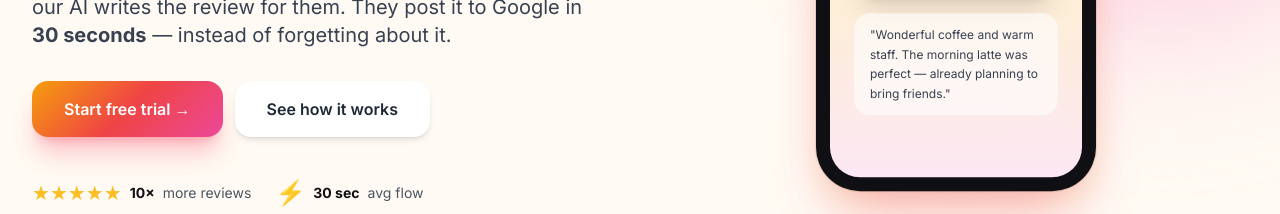
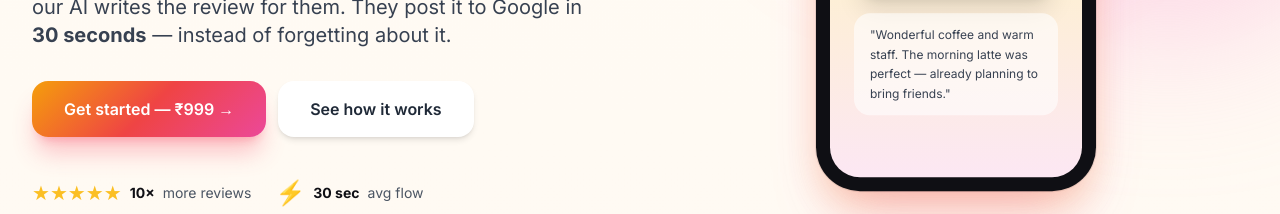
Before and after one commit to rohitppn/Starly, a plain HTML site: page index.html in a window 1280 px wide. Shown: the part 586-800 px from the top of the page. Drawn offline with nearby package versions, Linux system fonts and the light colour scheme.

Commit message:
Wire marketing CTAs to live signup flow
All three "Get started" / "Start free trial" buttons (nav, hero, final
CTA) now deep-link to the production app's signup page so visitors land
directly in the onboarding wizard instead of opening an email draft or
scrolling to an in-page form.

Also updates the copy from "Start free trial" to "Get started — ₹999"
to set price expectations upfront.

Co-Authored-By: Claude Opus 4.7 (1M context) <noreply@anthropic.com>

```diff
--- a/index.html
+++ b/index.html
@@ -169,7 +169,7 @@
       <a href="#pricing" class="hover:text-rose-600 transition">Pricing</a>
       <a href="#faq" class="hover:text-rose-600 transition">FAQ</a>
     </div>
-    <a href="#cta" class="gradient-bg text-white font-semibold px-5 py-2.5 rounded-xl shadow-lg shadow-rose-500/30 hover:shadow-xl hover:scale-[1.03] active:scale-95 transition-all text-sm">
+    <a href="https://ai-review-system-s34u.vercel.app/auth/signup" target="_blank" rel="noopener noreferrer" class="gradient-bg text-white font-semibold px-5 py-2.5 rounded-xl shadow-lg shadow-rose-500/30 hover:shadow-xl hover:scale-[1.03] active:scale-95 transition-all text-sm">
       Get started
     </a>
   </div>
@@ -196,8 +196,8 @@
         instead of forgetting about it.
       </p>
       <div class="flex flex-col sm:flex-row gap-3 reveal in">
-        <a href="#cta" class="gradient-bg text-white font-semibold px-8 py-4 rounded-2xl shadow-xl shadow-rose-500/30 hover:shadow-2xl hover:scale-[1.02] active:scale-95 transition-all text-center">
-          Start free trial →
+        <a href="https://ai-review-system-s34u.vercel.app/auth/signup" target="_blank" rel="noopener noreferrer" class="gradient-bg text-white font-semibold px-8 py-4 rounded-2xl shadow-xl shadow-rose-500/30 hover:shadow-2xl hover:scale-[1.02] active:scale-95 transition-all text-center">
+          Get started — ₹999 →
         </a>
         <a href="#how" class="bg-white text-gray-800 font-semibold px-8 py-4 rounded-2xl shadow-md hover:shadow-lg transition-all text-center">
           See how it works
@@ -638,8 +638,8 @@
       Start collecting reviews this week.
     </p>
     <div class="flex flex-col sm:flex-row gap-3 justify-center">
-      <a href="mailto:mail2rohitsharmappn@gmail.com?subject=I%20want%20to%20try%20Starly" class="gradient-bg text-white font-semibold px-8 py-4 rounded-2xl shadow-xl shadow-rose-500/30 hover:shadow-2xl hover:scale-[1.02] active:scale-95 transition-all">
-        Start free trial →
+      <a href="https://ai-review-system-s34u.vercel.app/auth/signup" target="_blank" rel="noopener noreferrer" class="gradient-bg text-white font-semibold px-8 py-4 rounded-2xl shadow-xl shadow-rose-500/30 hover:shadow-2xl hover:scale-[1.02] active:scale-95 transition-all">
+        Get started — ₹999 →
       </a>
       <a href="https://wa.me/917717766954?text=Hi%2C%20I%20want%20a%20Starly%20demo" class="bg-white text-gray-800 font-semibold px-8 py-4 rounded-2xl shadow-md hover:shadow-lg transition-all inline-flex items-center justify-center gap-2">
         <svg viewBox="0 0 24 24" fill="#25D366" class="w-5 h-5"><path d="M17.5 14.4c-.3-.2-1.7-.9-2-1-.3-.1-.5-.2-.7.2s-.8 1-1 1.2c-.2.2-.4.2-.7.1-.3-.2-1.2-.5-2.4-1.5a8.9 8.9 0 0 1-1.6-2c-.2-.3 0-.5.1-.6l.5-.5.3-.5c.1-.2.1-.4 0-.5l-1-2.2c-.2-.6-.5-.5-.7-.5h-.6c-.2 0-.5.1-.8.4-.3.3-1 1-1 2.5 0 1.5 1 2.9 1.2 3.1.2.2 2.1 3.2 5.1 4.5 1.3.6 2.6 1 3.5.7.6-.2 1.7-.7 2-1.4.3-.7.3-1.3.2-1.4-.1-.2-.3-.2-.6-.4z"/><path d="M12 2A10 10 0 0 0 3.4 17.06L2 22l5.07-1.33A10 10 0 1 0 12 2zm0 18.18a8.16 8.16 0 0 1-4.16-1.14l-.3-.18-3.01.79.8-2.93-.2-.3a8.18 8.18 0 1 1 6.87 3.76z"/></svg>
```
